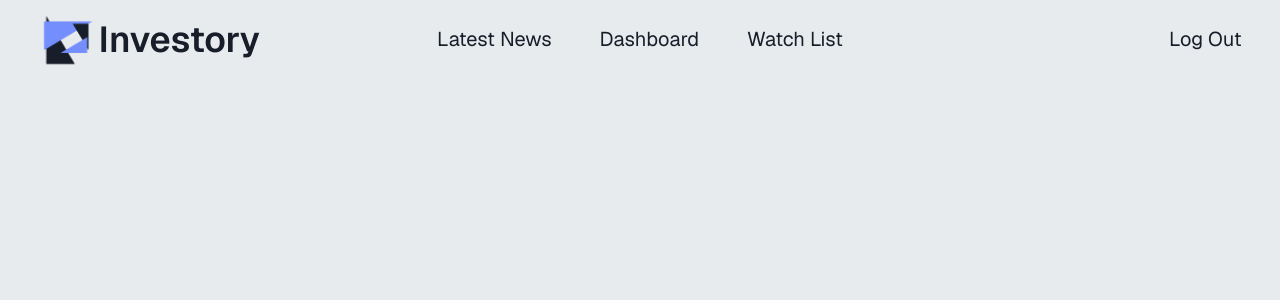
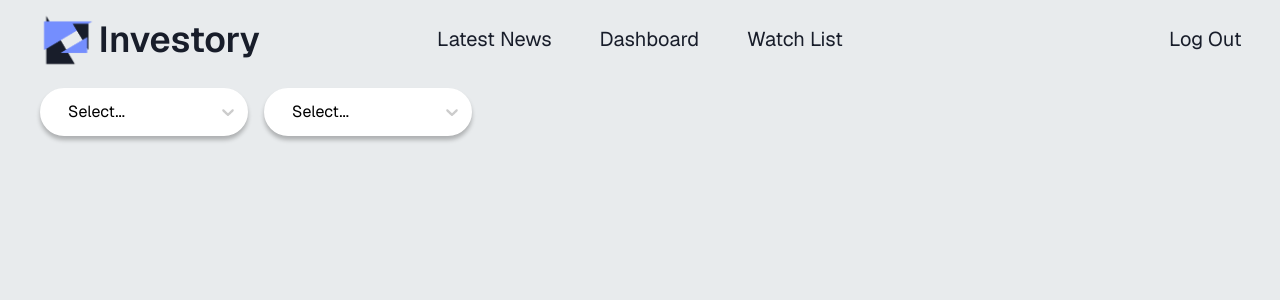
Before and after one commit to prestonty/investoryX, a Next.js app: page /test in a window 1280 px wide. Shown: the top 300 px of the page. Built offline with nearby package versions, Linux system fonts and the light colour scheme; no server answers.

Commit message:
created autocomplete component

```diff
--- a/src/app/test/page.tsx
+++ b/src/app/test/page.tsx
@@ -4,14 +4,11 @@ import { useState, useEffect } from "react";
 import { FourSquare } from "react-loading-indicators";
 import axios from "axios";
 import { dateConverter } from "@/utils/helper";
-import type {
-    PeriodType,
-    IntervalType,
-    Period,
-    Interval,
-} from "@/types/history";
+import type { PeriodType, IntervalType } from "@/types/history";
+import { PeriodOptions, IntervalOptions } from "@/types/history";
 import Navbar from "@/components/Navbar";
 import CandlestickChart from "@/components/tools/Chart";
+import Autocomplete from "@/components/Autocomplete";
 
 type OHLC = {
     date: string;
@@ -30,7 +27,7 @@ interface ChartProps {
 
 export default function Test() {
     const [chartData, setChartData] = useState<ChartProps>(null);
-    const [ticker, setTicker] = useState("");
+    const [ticker, setTicker] = useState("aapl");
     const [period, setPeriod] = useState<PeriodType>("1mo");
     const [interval, setInterval] = useState<IntervalType>("1d");
 
@@ -46,11 +43,26 @@ export default function Test() {
             }
         };
         fetchData();
-    }, []);
+    }, [ticker, period, interval]);
     return (
         <div className="bg-light font-[family-name:var(--font-geist-sans)] mb-6">
             <div className="h-[6vh] flex flex-col justify-evenly mb-[2vh]">
                 <Navbar />
+            </div>
+
+            <div className="flex gap-x-4 m-10">
+                <Autocomplete
+                    options={PeriodOptions}
+                    onChange={(selectedOption) =>
+                        setPeriod(selectedOption?.value)
+                    }
+                />
+                <Autocomplete
+                    options={IntervalOptions}
+                    onChange={(selectedOption) =>
+                        setInterval(selectedOption?.value)
+                    }
+                />
             </div>
 
             <div className="">
--- /dev/null
+++ b/src/components/Autocomplete.tsx
@@ -0,0 +1,58 @@
+"use client";
+import React from "react";
+import Select from "react-select";
+
+interface AutocompleteProps {
+    options: { value: string; label: string }[];
+    onChange: (selectedOption: { value: string; label: string } | null) => void;
+}
+
+export default function Autocomplete(props: AutocompleteProps) {
+    return (
+        <div className="min-w-52 flex justify-center items-center w-fit">
+            <Select
+                options={props.options}
+                onChange={props.onChange}
+                className="w-full"
+                styles={{
+                    control: (provided: any, state: any) => ({
+                        ...provided,
+                        borderRadius: "100px",
+                        borderWidth: "2px",
+                        borderColor: state.isFocused ? "#748EFE" : "white", // tailwind: border-gray-300
+                        backgroundColor: state.isFocused ? "white" : "white",
+                        paddingLeft: "1rem",
+                        boxShadow: state.isFocused
+                            ? "0 4px 4px rgba(0,0,0,0.45)"
+                            : "0 4px 4px rgba(0,0,0,0.25)",
+                        minHeight: "3rem",
+                        fontSize: "1rem",
+                    }),
+                    placeholder: (provided: any) => ({
+                        ...provided,
+                        color: "black", // tailwind: text-gray-500
+                    }),
+                    dropdownIndicator: (provided: any) => ({
+                        ...provided,
+                        padding: "0.5rem",
+                    }),
+                    indicatorSeparator: () => ({
+                        display: "none",
+                    }),
+                    menu: (provided: any) => ({
+                        ...provided,
+                        borderRadius: 12,
+                        color: "black",
+                        boxShadow: "0px 4px 12px rgba(0, 0, 0, 0.1)",
+                        width: "100%",
+                    }),
+                    menuPortal: (provided: any) => ({
+                        ...provided,
+                        width: "100%",
+                        zIndex: 9999,
+                    }),
+                }}
+            />
+        </div>
+    );
+}
--- a/src/types/history.ts
+++ b/src/types/history.ts
@@ -1,32 +1,44 @@
 export const Interval = {
-    MINUTE_1: "1m",
-    MINUTE_2: "2m",
-    MINUTE_5: "5m",
-    MINUTE_15: "15m",
-    MINUTE_30: "30m",
-    MINUTE_60: "60m",
-    MINUTE_90: "90m",
-    HOUR_1: "1h",
-    DAY_1: "1d",
-    DAY_5: "5d",
-    WEEK_1: "1wk",
-    MONTH_1: "1mo",
-    MONTH_3: "3mo",
+    "1 Minute": "1m",
+    "2 Minute": "2m",
+    "5 Minute": "5m",
+    "15 Minute": "15m",
+    "30 Minute": "30m",
+    "60 Minute": "60m",
+    "90 Minute": "90m",
+    "1 Hour": "1h",
+    "1 Day": "1d",
+    "5 Day": "5d",
+    "1 Week": "1wk",
+    "1 Month": "1mo",
+    "3 Month": "3mo",
 };
 
 export const Period = {
-    DAY_1: "1d",
-    DAY_5: "5d",
-    MONTH_1: "1mo",
-    MONTH_3: "3mo",
-    MONTH_6: "6mo",
-    YEAR_1: "1y",
-    YEAR_2: "2y",
-    YEAR_5: "5y",
-    YEAR_10: "10y",
-    YEAR_TO_DATE: "ytd",
-    MAX: "max",
+    "1 Day": "1d",
+    "5 Day": "5d",
+    "1 Month": "1mo",
+    "3 Month": "3mo",
+    "6 Month": "6mo",
+    "1 Year": "1y",
+    "2 Year": "2y",
+    "5 Year": "5y",
+    "10 Year": "10y",
+    "Year to Date": "ytd",
+    Max: "max",
 };
+
+export const IntervalOptions: { label: string; value: IntervalType }[] =
+    Object.entries(Interval).map(([key, value]) => ({
+        label: key,
+        value,
+    }));
+
+export const PeriodOptions: { label: string; value: PeriodType }[] =
+    Object.entries(Period).map(([key, value]) => ({
+        label: key,
+        value,
+    }));
 
 export type IntervalType = (typeof Interval)[keyof typeof Interval];
 export type PeriodType = (typeof Period)[keyof typeof Period];
```
